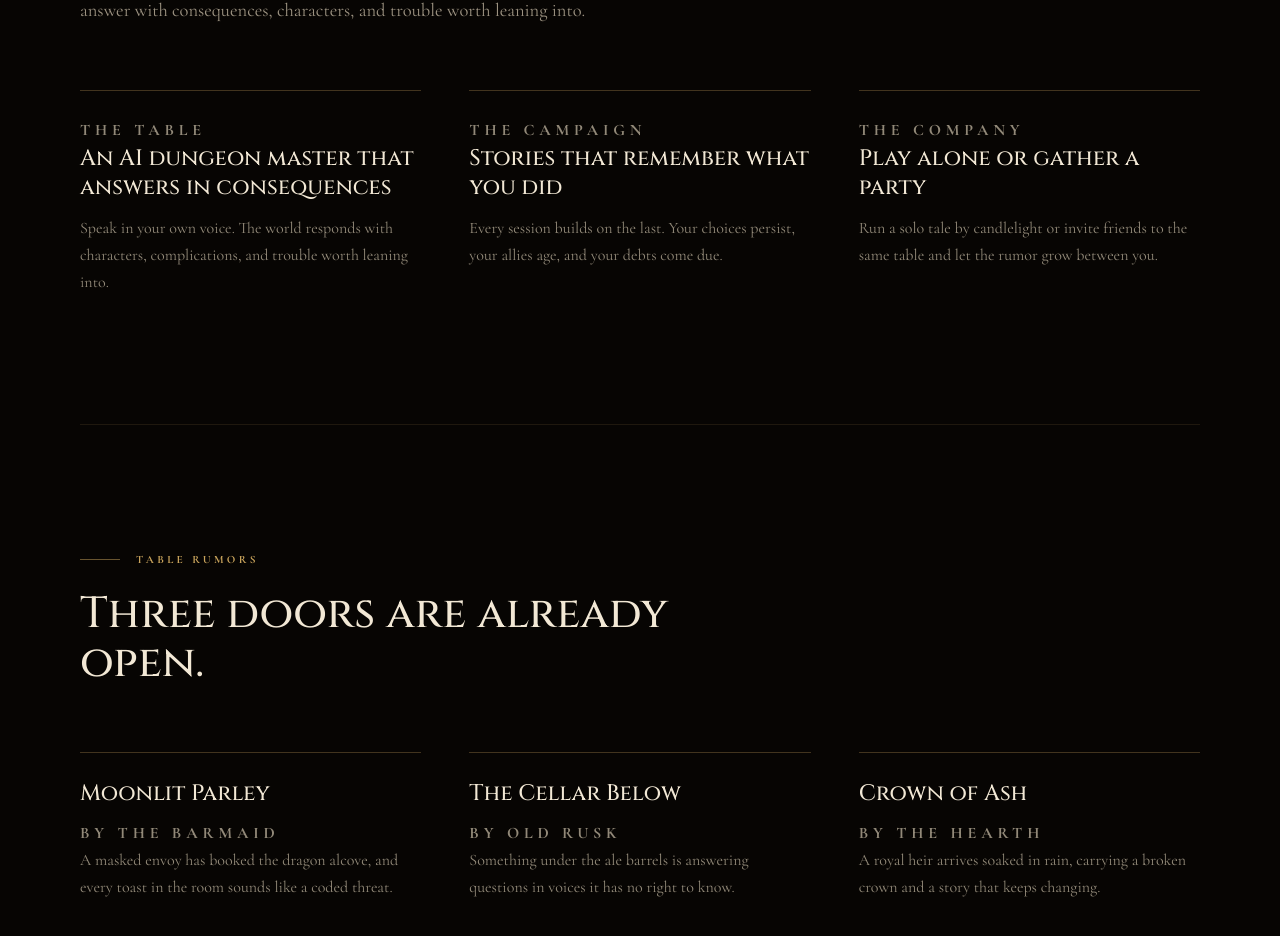
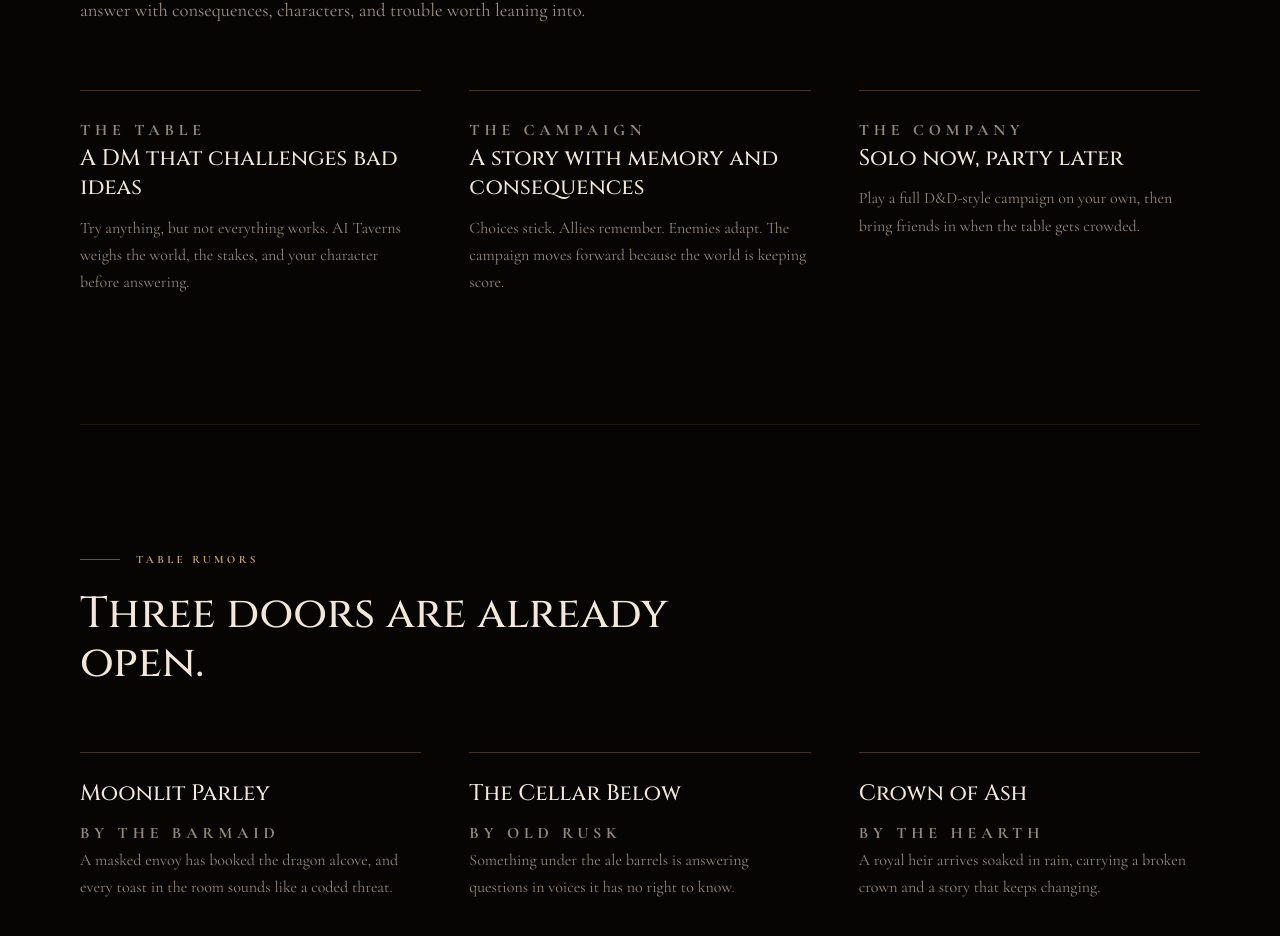
Before and after one commit to FielZachary/ai-taverns, a Next.js app in the folder apps/web/: page / in a window 1280 px wide. Shown: the part 1170-2106 px from the top of the page. Built offline with nearby package versions, Linux system fonts and the light colour scheme.

Commit message:
Update landing gameplay pillars

```diff
--- a/apps/web/app/page.tsx
+++ b/apps/web/app/page.tsx
@@ -3,21 +3,21 @@ import Link from "next/link";
 const pillars = [
   {
     label: "The Table",
-    title: "An AI dungeon master that answers in consequences",
+    title: "A DM that challenges bad ideas",
     description:
-      "Speak in your own voice. The world responds with characters, complications, and trouble worth leaning into."
+      "Try anything, but not everything works. AI Taverns weighs the world, the stakes, and your character before answering."
   },
   {
     label: "The Campaign",
-    title: "Stories that remember what you did",
+    title: "A story with memory and consequences",
     description:
-      "Every session builds on the last. Your choices persist, your allies age, and your debts come due."
+      "Choices stick. Allies remember. Enemies adapt. The campaign moves forward because the world is keeping score."
   },
   {
     label: "The Company",
-    title: "Play alone or gather a party",
+    title: "Solo now, party later",
     description:
-      "Run a solo tale by candlelight or invite friends to the same table and let the rumor grow between you."
+      "Play a full D&D-style campaign on your own, then bring friends in when the table gets crowded."
   }
 ];
 
```
